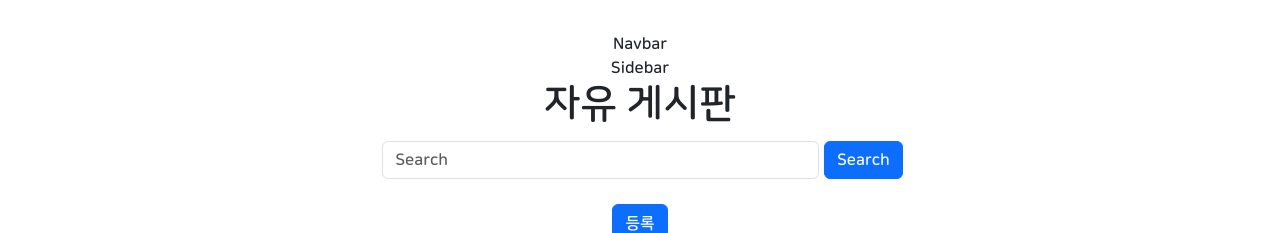
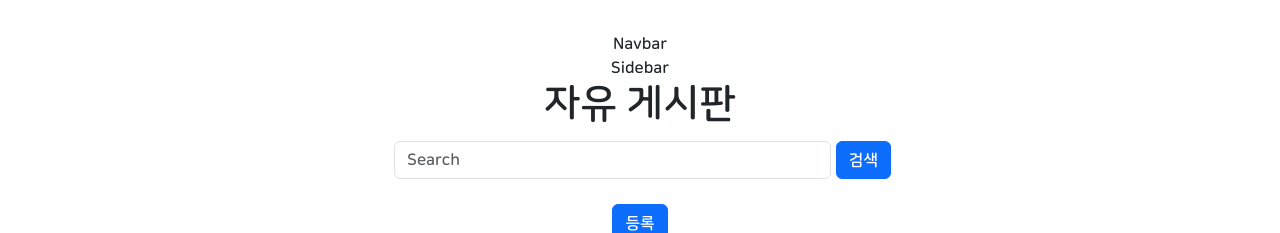
Before and after one commit to seohee99/Blueming, a React (Vite) app in the folder frontend/: page /board in a window 1280 px wide. Shown: the top 233 px of the page. Built offline with nearby package versions, Linux system fonts and the light colour scheme.

Commit message:
Style: 등록 버튼 스타일 수정

```diff
--- a/frontend/src/routes/board/board/BoardPage.jsx
+++ b/frontend/src/routes/board/board/BoardPage.jsx
@@ -274,13 +274,14 @@ export default function BoardWritePage() {
             setPage(1);
           }}
         >
-          Search
+          검색
         </Button>
       </div>
-
-      <Button className="write-board-btn" onClick={() => {}}>
-        등록
-      </Button>
+      <div className="write-board">
+        <Button className="write-board-btn" onClick={() => {}}>
+          등록
+        </Button>
+      </div>
 
       <div className="board-list">
         {currentPosts.map((data, index) => (
```
